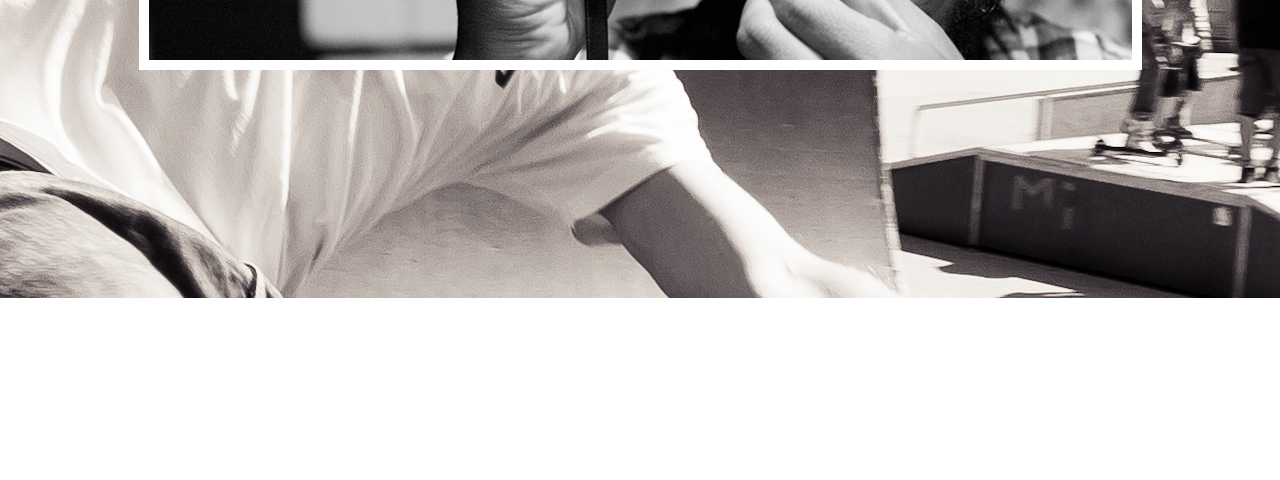
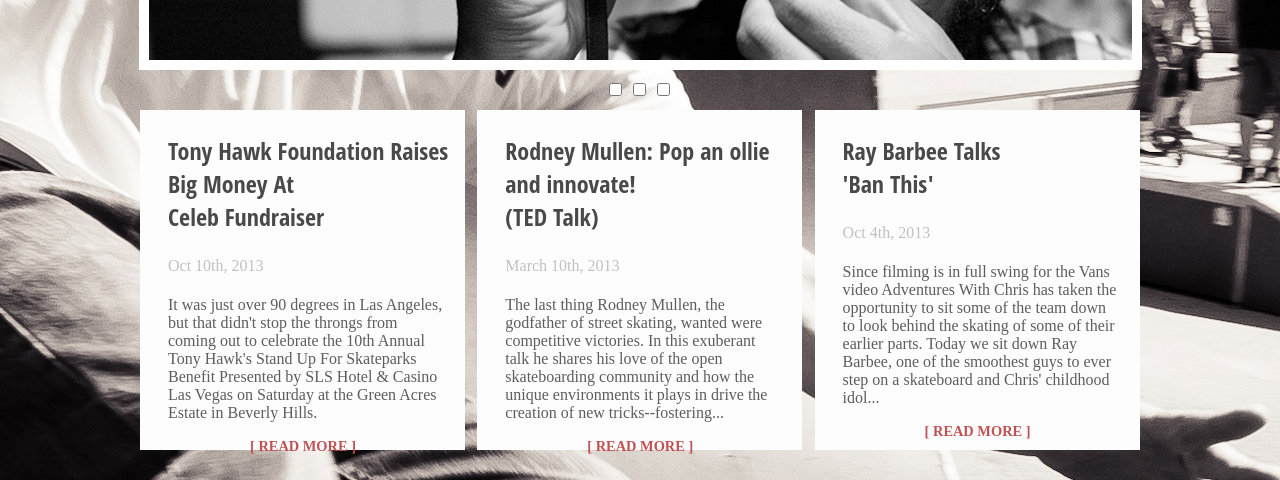
Before and after one commit to chrisjamesjackmccray/08-powell-peralta, a plain HTML site: page index.html in a window 1280 px wide. Shown: the part 502-982 px from the top of the page. Before the commit the page ends 800 px from the top, so only its background shows below. Drawn offline with Linux system fonts and the light colour scheme.

Commit message:
Assignment Commit 08-powell-peralta

```diff
--- a/index.html
+++ b/index.html
@@ -7,26 +7,29 @@
   </head>
   <body>
     <header>
-
+      <a href="#">
        <div class="headerbox1">
           <h2> - Sk8t News - </h2>
+        </div>
+      </a>
 
-      </div>
-
+      <a href="#">
         <div class="headerbox2">
           <h2> - Skateboards - </h2>
+        </div>
+      </a>
 
-      </div>
-
+      <a href="#">
         <div class="headerbox3">
           <h2> - Board Design - </h2>
+        </div>
+      </a>
 
-      </div>
-
+      <a href="#">
         <div class="headerbox4">
           <h2> - Contact Us - </h2>
-
         </div>
+      </a>
 
 
 
@@ -34,6 +37,75 @@
 
     <section class="topimage">
      <img class="wingbone" src="images/peralta-logo.png">
+
+    </section>
+
+    <div class="buttons">
+      <form action="checkboxdiv">
+        <input type="checkbox">
+        <input type="checkbox">
+        <input type="checkbox">
+      </form>
+    </div>
+
+    <section class="belowbuttondiv">
+
+      <div class="discriptiondiv1">
+        <h3> Tony Hawk Foundation Raises Big Money At
+        <br> Celeb Fundraiser </h3>
+        <h4> Oct 10th, 2013 </h4>
+        <p> It was just over 90 degrees in Las Angeles,
+          but that didn't stop the throngs from coming
+          out to celebrate the 10th Annual Tony Hawk's Stand
+          Up For Skateparks Benefit Presented by SLS
+          Hotel & Casino Las Vegas on Saturday at the
+          Green Acres Estate in Beverly Hills. </p>
+          <a href="#">
+           <h5> [ Read More ] </h5>
+          </a>
+
+
+      </div>
+
+      <div class="discriptiondiv2">
+        <h3> Rodney Mullen: Pop an ollie and innovate!
+        <br> (TED Talk) </h3>
+        <h4> March 10th, 2013  </h4>
+        <p> The last thing Rodney Mullen, the godfather of
+          street skating, wanted were competitive
+          victories. In this exuberant talk he shares his
+          love of the open skateboarding community and
+          how the unique environments it plays in drive
+          the creation of new tricks--fostering...</p>
+          <a href="#">
+           <h5> [ Read More ] </h5>
+          </a>
+
+
+      </div>
+
+      <div class="discriptiondiv3">
+        <h3> Ray Barbee Talks
+        <br> 'Ban This' </h3>
+        <h4> Oct 4th, 2013 </h4>
+        <p> Since filming is in full swing for the Vans video
+          Adventures With Chris has taken the
+          opportunity to sit some of the team down to
+          look behind the skating of some of their earlier
+          parts. Today we sit down Ray Barbee, one of
+          the smoothest guys to ever step on a
+          skateboard and Chris' childhood idol... </p>
+          <a href="#">
+           <h5> [ Read More ] </h5>
+          </a>
+
+
+
+
+
+      </div>
+
+
 
     </section>
 
@@ -45,5 +117,7 @@
 
 
 
+
+
   </body>
 </html>
--- a/scss/_modules.scss
+++ b/scss/_modules.scss
@@ -0,0 +1,66 @@
+.buttons {
+  width: 70px;
+  height: 30px;
+  margin: 0 auto;
+  padding: 10px 0 0 0;
+}
+
+.belowbuttondiv {
+  width: 1000px;
+  height: 370px;
+  margin: 0 auto;
+}
+
+@mixin discriptiondiv {
+  width: 325px;
+  height: 340px;
+  background-color: #FDFDFD;
+  float: left;
+  margin: 0 12.3px 0 0;
+}
+
+h3 {
+  padding: 0 0 0 28px;
+  font-family: 'Open Sans Condensed', sans-serif;
+  font-size: 150%;
+  font-weight: 400;
+  color: #494949;
+}
+
+h4 {
+  padding: 0 0 0 28px;
+  color: #C1C1C1;
+  font-weight: lighter;
+}
+
+p {
+  padding: 0 20px 0 28px;
+  color: #5E5C5D;
+}
+
+h5 {
+  color: #C05253;
+  text-transform: uppercase;
+  padding: 0 0 0 110px;
+  font-size: 90%;
+  font-weight: 800;
+  margin: 0;
+}
+
+a {
+  text-decoration: none;
+}
+
+
+.discriptiondiv1 {
+  @include discriptiondiv;
+}
+
+.discriptiondiv2 {
+  @include discriptiondiv;
+}
+
+.discriptiondiv3 {
+  @include discriptiondiv;
+  margin: 0;
+}
```
Also changed, not shown: css/main.css. Lines whose indentation alone changed are shown as unchanged.
